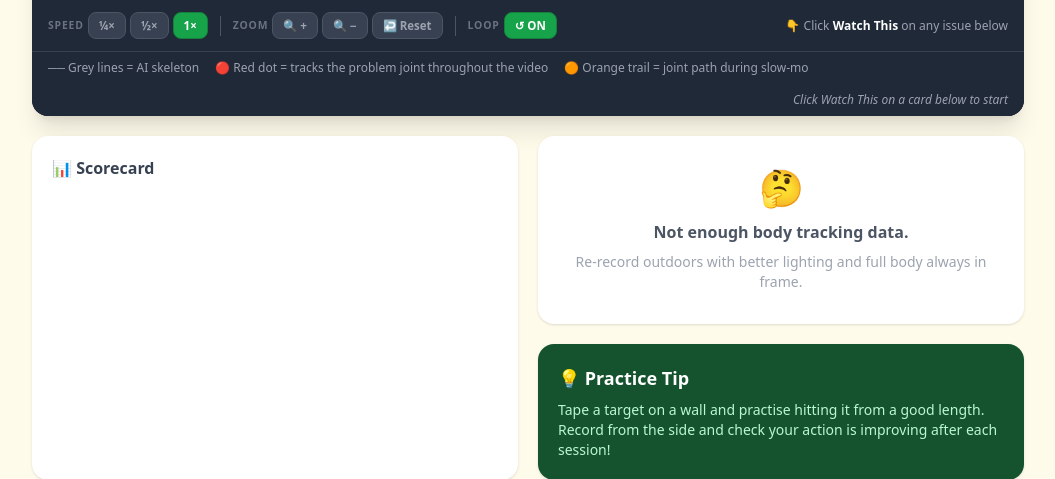
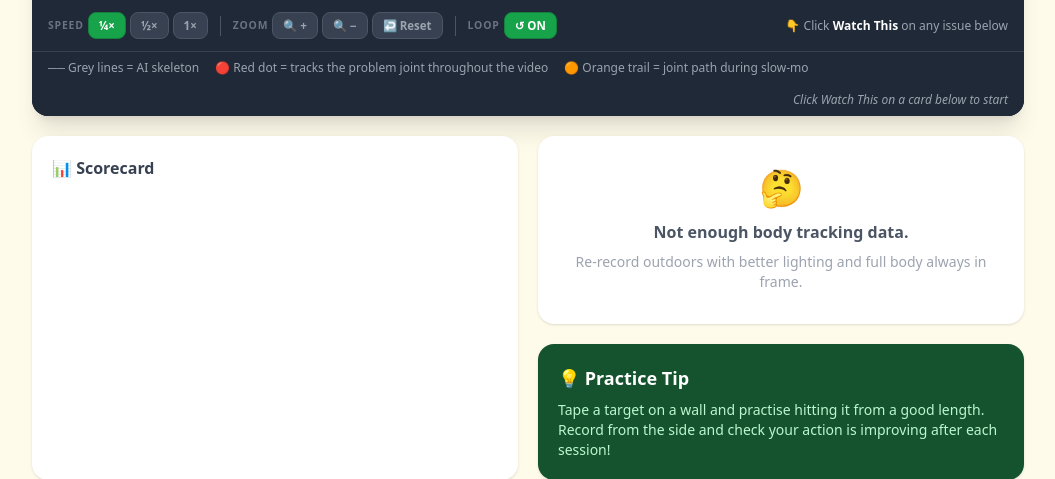
Before and after one commit to srinathsankara/cricket-coach-ai, a Flask app: template templates/results.html in a window 1280 px wide. Shown: the part 718-1197 px from the top of the page, without its empty margins (112-1167 px from the left). Run offline with Flask 3, Linux system fonts and the light colour scheme; the template is opened without the code that fills it, so the values that code supplies are empty; some libraries are stand-ins or nearby versions.

Commit message:
feat: slow-mo by default + auto-pause + UX fixes
- Video plays at 0.25x slow-mo by default (was 1x)
- Speed button UI: quarter-speed highlighted as active on load
- watchIssue() starts from frame 0 at 0.25x — full context visible
- resetViewer() returns to slow-mo instead of normal speed
- Auto-pause fires at exact issue frame; minimum 1s play guaranteed
  so video never freezes instantly at frame 0
- batting_rules: stance width and knee bend now track worst frame
  index instead of hardcoding issue_frame_idx=0
- Floating zoom-out and Reset All buttons on video overlay
- Bigger red tracking dot (radius 32) visible throughout full video
- Canvas label font increased from 13px to 20px for readability

```diff
--- a/static/js/results.js
+++ b/static/js/results.js
@@ -52,7 +52,7 @@ const JOINT_ZONE = {
 video.addEventListener('loadedmetadata', () => {
   resizeCanvas();
   video.loop = loopEnabled;
-  setSpeed(1);
+  setSpeed(0.25);   // slow-mo by default
 });
 
 video.addEventListener('ended', () => {
@@ -148,7 +148,7 @@ function watchIssue(idx) {
   // The red dot will track the joint from frame 0, then the video
   // auto-pauses the moment the issue frame is reached.
   video.currentTime = 0;
-  setSpeed(1);
+  setSpeed(0.25);   // slow-mo so every detail is visible
   video.play();
 
   stopPulse();
@@ -493,7 +493,7 @@ function resetViewer() {
   stopPulse();
   autoPaused = false;
   resetZoom();
-  setSpeed(1);
+  setSpeed(0.25);   // always return to slow-mo on reset
   document.getElementById('now-watching').classList.add('hidden');
   document.getElementById('play-from-here').classList.add('hidden');
   hideCallout();
--- a/templates/results.html
+++ b/templates/results.html
@@ -150,9 +150,9 @@
         <!-- Speed -->
         <div class="flex items-center gap-1">
           <span class="viewer-label">SPEED</span>
-          <button id="speed-025" onclick="setSpeed(0.25)" class="vbtn">¼×</button>
+          <button id="speed-025" onclick="setSpeed(0.25)" class="vbtn vbtn-active">¼×</button>
           <button id="speed-05"  onclick="setSpeed(0.5)"  class="vbtn">½×</button>
-          <button id="speed-1"   onclick="setSpeed(1)"    class="vbtn vbtn-active">1×</button>
+          <button id="speed-1"   onclick="setSpeed(1)"    class="vbtn">1×</button>
         </div>
 
         <div class="w-px h-5 bg-gray-600"></div>
```
